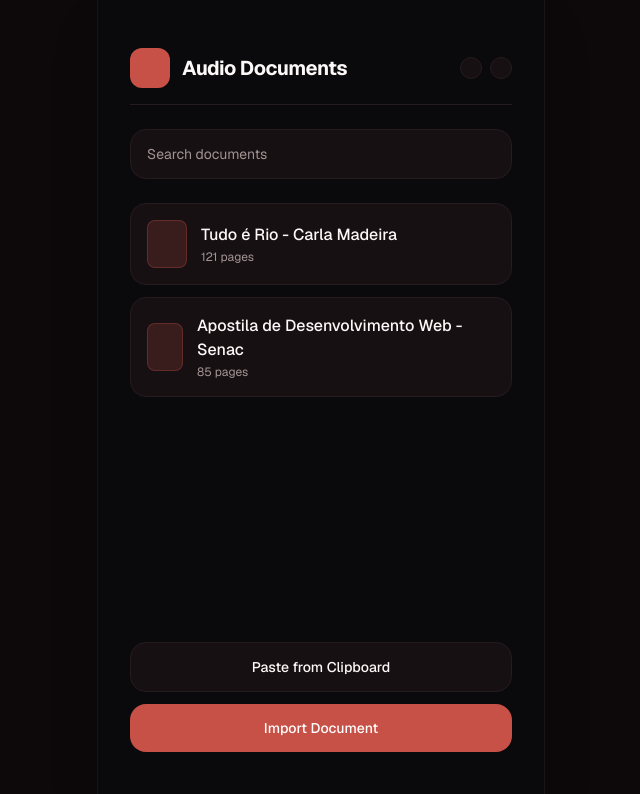
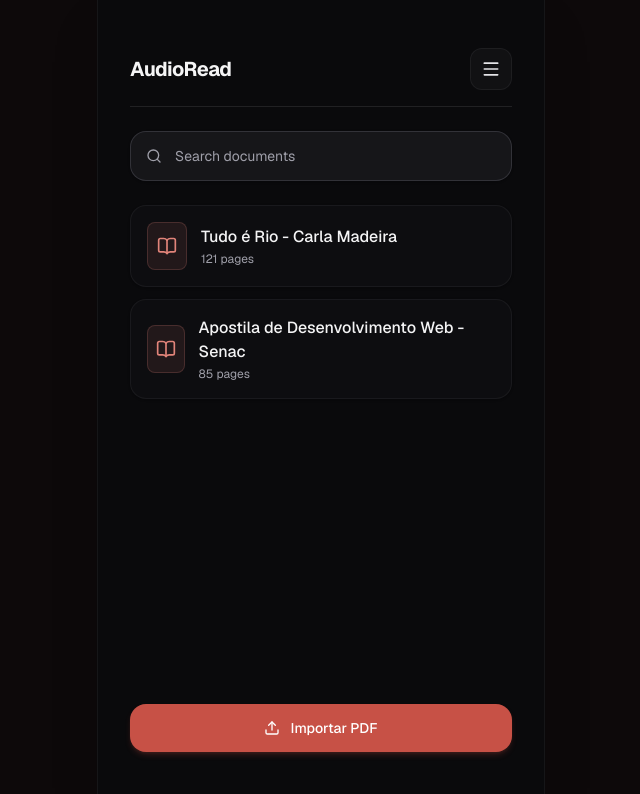
Before and after one commit to jaozinpaulin/audioread-app, a Next.js app: page / in a window 1280 px wide. Shown: the top 794 px of the page, without its empty margins (319-959 px from the left). Built offline with nearby package versions, Linux system fonts and the light colour scheme.

Commit message:
feat: adiciona lucide-react e atualiza pagina inicial com icones

```diff
--- a/package.json
+++ b/package.json
@@ -9,6 +9,7 @@
     "lint": "eslint"
   },
   "dependencies": {
+    "lucide-react": "^1.52.0",
     "next": "16.3.8",
     "react": "19.2.8",
     "react-dom": "19.2.8"
--- a/src/app/page.tsx
+++ b/src/app/page.tsx
@@ -1,42 +1,33 @@
 'use client';
 
 import { useState } from 'react';
+import { Search, Menu, BookOpen, Headphones, Settings, Upload } from 'lucide-react';
 
 export default function Home() {
-    const [documents, setDocuments] = useState([
+    const [documents] = useState([
         { id: '1', title: 'Tudo é Rio - Carla Madeira', pages: 121, progress: 45 },
         { id: '2', title: 'Apostila de Desenvolvimento Web - Senac', pages: 85, progress: 70 },
     ]);
 
-    const [searchTerm, setSearchTerm] = useState('');
+    return (
+        <main className="flex-1 flex flex-col justify-between p-4 md:p-8 pb-28 md:pb-12 max-w-3xl mx-auto w-full">
 
-    return (
-        <main className="flex-1 flex flex-col justify-between p-4 md:p-8 pb-28 md:pb-12">
+            <header className="py-4 border-b border-zinc-800/80 flex items-center justify-between">
+                <h1 className="font-bold text-lg md:text-xl tracking-tight text-zinc-100">AudioRead</h1>
 
-            <header className="py-4 border-b border-border-subtle flex items-center justify-between">
-                <div className="flex items-center gap-3">
-                    <div className="w-10 h-10 rounded-xl bg-accent-crimson flex items-center justify-center text-white font-bold">
-                    </div>
-                    <h1 className="font-bold text-lg md:text-xl tracking-tight text-text-main">Audio Documents</h1>
-                </div>
-
-                <div className="flex items-center gap-2">
-                    <button className="p-2.5 rounded-xl bg-card-bg border border-border-subtle hover:bg-card-hover transition-colors text-text-muted">
-                    </button>
-                    <button className="p-2.5 rounded-xl bg-card-bg border border-border-subtle hover:bg-card-hover transition-colors text-primary-rose">
-                    </button>
-                </div>
+                <button className="p-2.5 rounded-xl bg-zinc-900/50 border border-zinc-800/60 hover:border-zinc-700 transition-colors text-zinc-300 flex items-center justify-center cursor-pointer">
+                    <Menu className="w-5 h-5 text-zinc-200" />
+                </button>
             </header>
 
-            <div className="space-y-6 my-6 flex-1 max-w-3xl w-full mx-auto">
+            <div className="space-y-6 my-6 flex-1">
 
                 <div className="relative">
+                    <Search className="absolute left-4 top-1/2 -translate-y-1/2 w-4 h-4 text-zinc-400" />
                     <input
                         type="text"
                         placeholder="Search documents"
-                        value={searchTerm}
-                        onChange={(e) => setSearchTerm(e.target.value)}
-                        className="w-full bg-card-bg border border-border-subtle rounded-2xl px-4 py-3.5 text-sm text-text-main placeholder-text-muted focus:outline-none focus:border-primary-rose transition-all"
+                        className="w-full bg-zinc-900/90 border border-zinc-700/70 rounded-2xl pl-11 pr-4 py-3.5 text-sm text-zinc-100 placeholder-zinc-400 focus:outline-none focus:border-primary-rose transition-all shadow-sm"
                     />
                 </div>
 
@@ -44,20 +35,16 @@ export default function Home() {
                     {documents.map((doc) => (
                         <div
                             key={doc.id}
-                            className="flex items-center justify-between p-4 rounded-2xl bg-card-bg border border-border-subtle hover:border-primary-rose/40 transition-all cursor-pointer hover:bg-card-hover"
+                            className="flex items-center justify-between p-4 rounded-2xl bg-zinc-900/30 border border-zinc-800/50 hover:border-zinc-700/80 hover:bg-zinc-900/60 transition-all cursor-pointer shadow-sm"
                         >
                             <div className="flex items-center gap-3.5">
-                                <div className="w-10 h-12 rounded-lg bg-accent-crimson/20 border border-accent-crimson/30 flex items-center justify-center text-primary-rose">
+                                <div className="w-10 h-12 rounded-lg bg-primary-rose/10 border border-primary-rose/20 flex items-center justify-center text-primary-rose">
+                                    <BookOpen className="w-5 h-5" />
                                 </div>
                                 <div>
-                                    <h3 className="font-medium text-sm md:text-base text-text-main">{doc.title}</h3>
-                                    <p className="text-xs text-text-muted mt-0.5">{doc.pages} pages</p>
+                                    <h3 className="font-medium text-sm md:text-base text-zinc-100">{doc.title}</h3>
+                                    <p className="text-xs text-zinc-400 mt-0.5">{doc.pages} pages</p>
                                 </div>
-                            </div>
-
-                            <div className="flex items-center gap-3">
-                                <button className="p-2 rounded-xl bg-card-bg text-text-muted hover:text-red-400 transition-colors">
-                                </button>
                             </div>
                         </div>
                     ))}
@@ -65,20 +52,26 @@ export default function Home() {
 
             </div>
 
-            <div className="max-w-3xl w-full mx-auto space-y-3 pt-4">
-                <button className="w-full py-3.5 px-4 rounded-2xl bg-card-bg border border-border-subtle hover:bg-card-hover text-text-main font-medium text-sm transition-all flex items-center justify-center gap-2.5 cursor-pointer">
-                    <span>Paste from Clipboard</span>
-                </button>
-
-                <button className="w-full py-3.5 px-4 rounded-2xl bg-accent-crimson hover:bg-[#b0453c] text-white font-medium text-sm transition-all flex items-center justify-center gap-2.5 cursor-pointer">
-                    <span>Import Document</span>
+            <div className="pt-4">
+                <button className="w-full py-3.5 px-4 rounded-2xl bg-accent-crimson hover:bg-[#b0453c] text-white font-medium text-sm transition-all flex items-center justify-center gap-2.5 cursor-pointer shadow-md shadow-accent-crimson/20">
+                    <Upload className="w-4 h-4" />
+                    <span>Importar PDF</span>
                 </button>
             </div>
 
-            <nav className="md:hidden fixed bottom-0 left-0 right-0 bg-app-bg border-t border-border-subtle px-6 py-3 flex items-center justify-around z-50">
-                <span className="text-xs font-medium text-primary-rose cursor-pointer">Library</span>
-                <span className="text-xs font-medium text-text-muted cursor-pointer hover:text-text-main transition-colors">Player</span>
-                <span className="text-xs font-medium text-text-muted cursor-pointer hover:text-text-main transition-colors">Settings</span>
+            <nav className="md:hidden fixed bottom-0 left-0 right-0 max-w-md mx-auto bg-app-bg border-t border-zinc-800/80 px-6 py-3 flex items-center justify-around z-50">
+                <div className="flex flex-col items-center gap-1 cursor-pointer">
+                    <BookOpen className="w-4 h-4 text-primary-rose" />
+                    <span className="text-[10px] font-semibold text-primary-rose">Library</span>
+                </div>
+                <div className="flex flex-col items-center gap-1 cursor-pointer text-zinc-400 hover:text-zinc-100 transition-colors">
+                    <Headphones className="w-4 h-4" />
+                    <span className="text-[10px] font-medium">Player</span>
+                </div>
+                <div className="flex flex-col items-center gap-1 cursor-pointer text-zinc-400 hover:text-zinc-100 transition-colors">
+                    <Settings className="w-4 h-4" />
+                    <span className="text-[10px] font-medium">Settings</span>
+                </div>
             </nav>
 
         </main>
```
Also changed, not shown: 1 other file (tests, documents, lock files or other folders).
